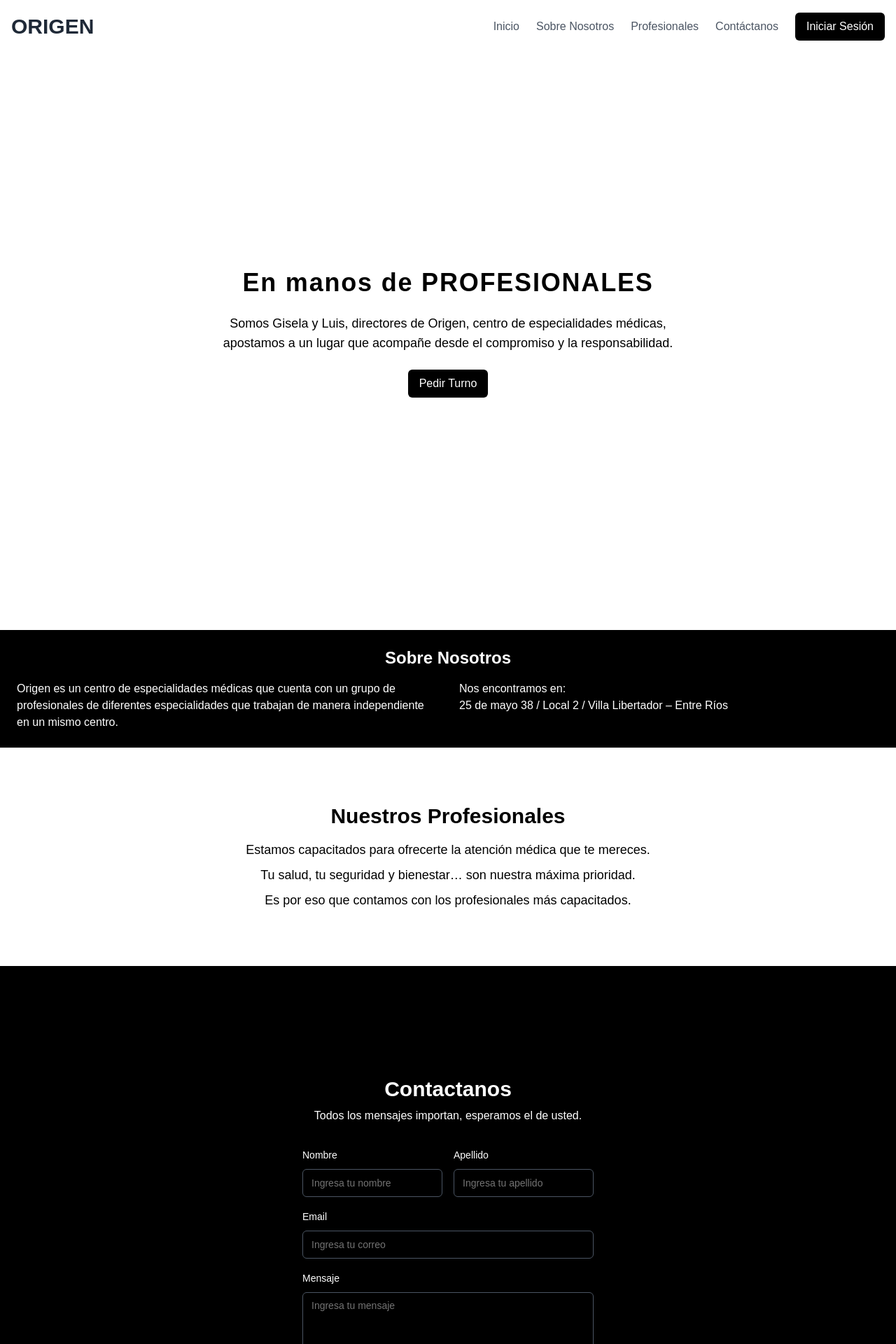
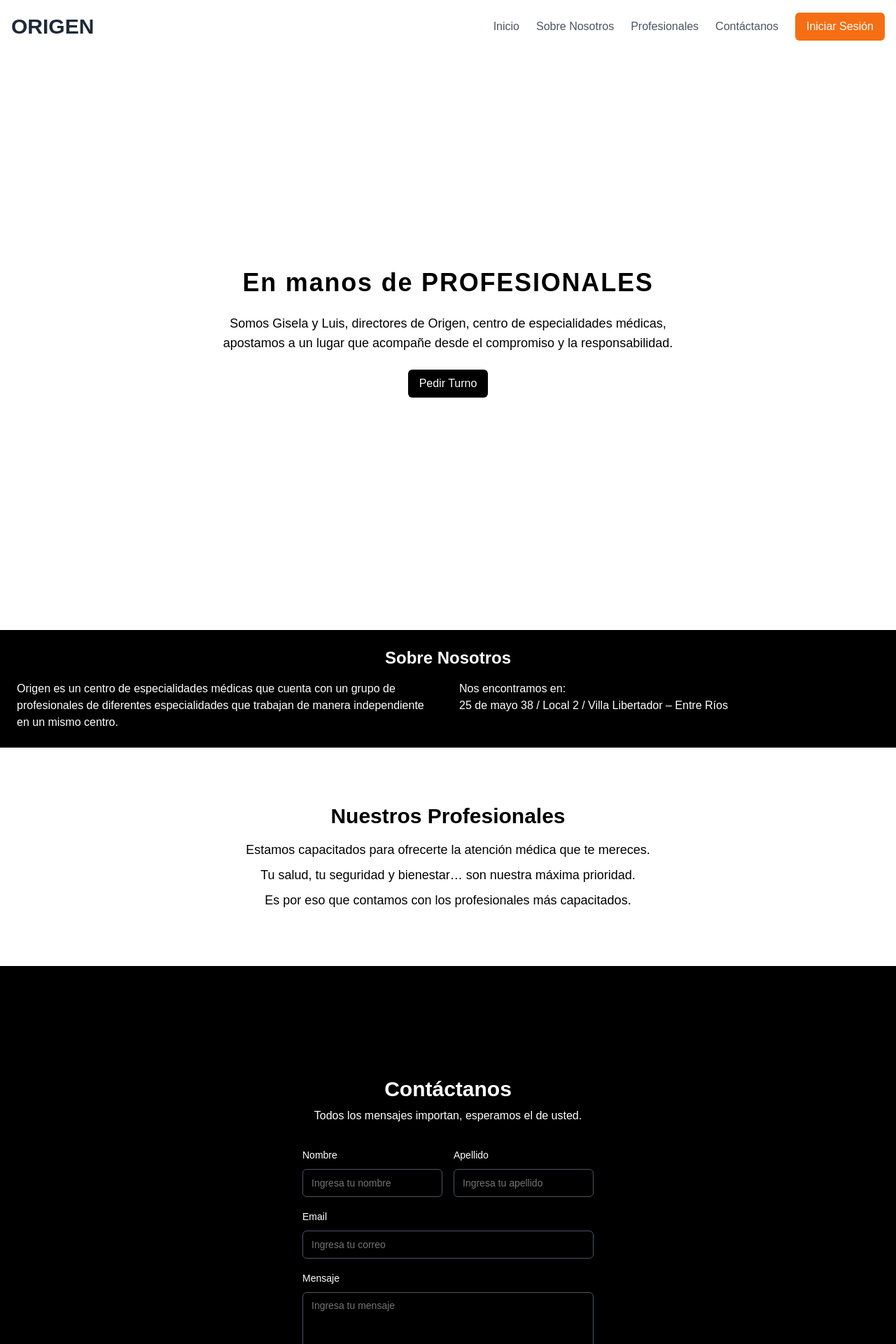
Before and after one commit to BautistaGallardo/origen_aplicada, a Next.js app: page / in a window 1280 px wide. Shown: the top 1920 px of the page at 70% size. Built offline with nearby package versions, Linux system fonts and the light colour scheme; no server answers.

Commit message:
fix boludeces

```diff
--- a/src/components/landing/aboutUS.tsx
+++ b/src/components/landing/aboutUS.tsx
@@ -1,19 +1,26 @@
-'use client'
+'use client';
+
 const AboutUs = () => {
   return (
-    <div className="bg-black text-white w-full mx-auto my-6 p-6 space-y-4">
+    <div
+      id="about" // Agregamos el identificador para enlazar desde el menú
+      className="bg-black text-white w-full mx-auto my-6 p-6 space-y-4"
+    >
       <h2 className="text-2xl font-bold text-center">Sobre Nosotros</h2>
       <div className="flex flex-col md:flex-row justify-between space-y-4 md:space-y-0 md:space-x-8">
         <p className="md:w-1/2">
-            Origen es un centro de especialidades médicas que cuenta con un grupo de profesionales de diferentes especialidades que trabajan de manera independiente en un mismo centro.
+          Origen es un centro de especialidades médicas que cuenta con un grupo
+          de profesionales de diferentes especialidades que trabajan de manera
+          independiente en un mismo centro.
         </p>
         <p className="md:w-1/2">
-            Nos encontramos en:<br />
+          Nos encontramos en:
+          <br />
           25 de mayo 38 / Local 2 / Villa Libertador – Entre Ríos
         </p>
       </div>
     </div>
-    )
-  }
+  );
+};
 
 export default AboutUs;
--- a/src/components/landing/conctactUs.tsx
+++ b/src/components/landing/conctactUs.tsx
@@ -1,15 +1,18 @@
-'use client'
-import { Label } from "@/components/ui/label"
-import { Input } from "@/components/ui/input"
-import { Textarea } from "@/components/ui/textarea"
-import { Button } from "@/components/ui/button"
+'use client';
+import { Label } from "@/components/ui/label";
+import { Input } from "@/components/ui/input";
+import { Textarea } from "@/components/ui/textarea";
+import { Button } from "@/components/ui/button";
 
 const Contact = () => {
   return (
-    <div className="bg-black text-white min-h-screen flex items-center justify-center">
+    <div
+      id="contact" // Agregamos el identificador para enlazar desde el menú
+      className="bg-black text-white min-h-screen flex items-center justify-center"
+    >
       <div className="mx-auto max-w-md space-y-8 p-4">
         <div className="space-y-2 text-center">
-          <h1 className="text-3xl font-bold">Contactanos</h1>
+          <h1 className="text-3xl font-bold">Contáctanos</h1>
           <p className="text-white-300">
             Todos los mensajes importan, esperamos el de usted.
           </p>
@@ -39,7 +42,7 @@ const Contact = () => {
         </form>
       </div>
     </div>
-  )
-}
+  );
+};
 
 export default Contact;
--- a/src/components/landing/intro.tsx
+++ b/src/components/landing/intro.tsx
@@ -1,11 +1,14 @@
-'use client'
+'use client';
 import Link from "next/link";
 
-import { Button } from "@/components/ui/button"
+import { Button } from "@/components/ui/button";
 
 const Introduccion = () => {
   return (
-    <div className="bg-white text-black min-h-screen flex items-center justify-center p-4">
+    <div
+      id="inicio" // Agregamos el identificador para enlazar desde el menú
+      className="bg-white text-black min-h-screen flex items-center justify-center p-4"
+    >
       <div className="max-w-2xl text-center space-y-6">
         <h1 className="text-4xl font-bold tracking-wider">
           En manos de PROFESIONALES
@@ -15,12 +18,13 @@ const Introduccion = () => {
         </p>
         <Link
           href="pages/protected/auth/login"
-          className="inline-block px-4 py-2 text-white bg-black rounded-md hover:bg-gray-800">
+          className="inline-block px-4 py-2 text-white bg-black rounded-md hover:bg-gray-800"
+        >
           Pedir Turno
         </Link>
       </div>
     </div>
-  )
-}
+  );
+};
 
 export default Introduccion;
--- a/src/components/landing/professionals.tsx
+++ b/src/components/landing/professionals.tsx
@@ -1,7 +1,11 @@
-'use client'
+'use client';
+
 const Profesionales = () => {
   return (
-      <div className="bg-white text-black w-full mx-auto my-12 p-8 text-center">
+    <div
+      id="professionals" // Agregamos el identificador para enlazar desde el menú
+      className="bg-white text-black w-full mx-auto my-12 p-8 text-center"
+    >
       <h2 className="text-3xl font-bold mb-4">Nuestros Profesionales</h2>
       <p className="text-lg mb-2">
         Estamos capacitados para ofrecerte la atención médica que te mereces.
@@ -13,7 +17,7 @@ const Profesionales = () => {
         Es por eso que contamos con los profesionales más capacitados.
       </p>
     </div>
-    )
-  }
+  );
+};
 
 export default Profesionales;
--- a/src/components/navBar/page.tsx
+++ b/src/components/navBar/page.tsx
@@ -10,17 +10,17 @@ export default function Navbar() {
   const [menuOpen, setMenuOpen] = React.useState(false);
 
   const menus = [
-    { title: "Inicio", path: "/" },
-    { title: "Sobre Nosotros", path: "/about" },
-    { title: "Profesionales", path: "/professionals" },
-    { title: "Contáctanos", path: "/contact" },
+    { title: "Inicio", anchor: "#inicio" },
+    { title: "Sobre Nosotros", anchor: "#about" },
+    { title: "Profesionales", anchor: "#professionals" },
+    { title: "Contáctanos", anchor: "#contact" },
   ];
 
   const isAuthenticated = status === "authenticated";
 
   return (
-    <nav className="bg-white w-full border-b md:border-0 E">
-      <div className="items-center px-4 max-w-screen-xl mx-auto md:flex  " >
+    <nav className="bg-white w-full border-b md:border-0">
+      <div className="items-center px-4 max-w-screen-xl mx-auto md:flex">
         {/* Contenido para usuarios autenticados */}
         {isAuthenticated ? (
           <div className="flex items-center justify-between py-3 md:py-5 w-full">
@@ -28,7 +28,7 @@ export default function Navbar() {
               Hola, {session?.user?.name || "Usuario"}
             </h1>
             <button
-              onClick={() => signOut({callbackUrl: "/"})}
+              onClick={() => signOut({ callbackUrl: "/" })}
               className="px-4 py-2 text-white bg-black rounded-md hover:bg-gray-800"
             >
               Cerrar Sesión
@@ -59,13 +59,18 @@ export default function Navbar() {
               <ul className="flex flex-col items-center space-y-8 md:flex-row md:justify-end md:space-x-6 md:space-y-0">
                 {menus.map((item, idx) => (
                   <li key={idx} className="text-gray-600">
-                    <Link href={item.path}>{item.title}</Link>
+                    <a href={item.anchor} className="hover:text-gray-800">
+                      {item.title}
+                    </a>
                   </li>
                 ))}
                 <li>
                   <Link
-                    href="pages/protected/auth/login"
-                    className="inline-block px-4 py-2 text-white bg-black rounded-md hover:bg-gray-800"
+                    href="/pages/protected/auth/login"
+                    className="inline-block px-4 py-2 text-white rounded-md"
+                    style={{
+                      backgroundColor: "#F56E13", // Cambiar color del botón
+                    }}
                   >
                     Iniciar Sesión
                   </Link>
```
Lines whose indentation alone changed are shown as unchanged.
